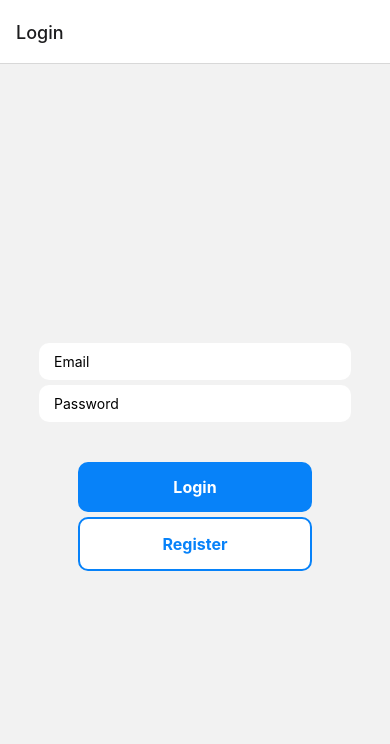
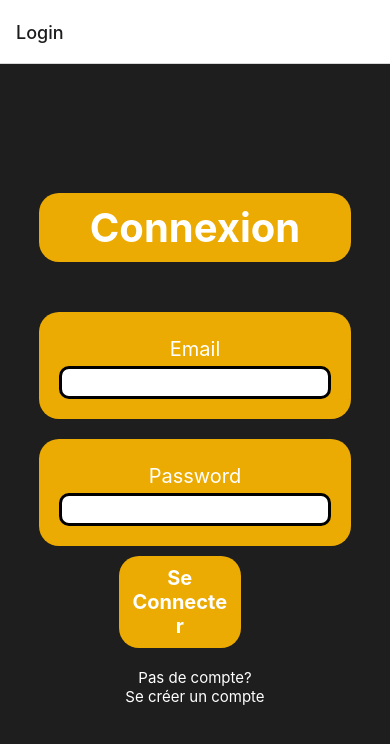
Before and after one commit to williamdourlens/stockApp, a React Native app: screen /Login in a window 390 px wide. Shown: the top 744 px of the page. Built offline with nearby package versions, Linux system fonts and the light colour scheme; no server answers.

Commit message:
front de la page de login

```diff
--- a/screens/Login.js
+++ b/screens/Login.js
@@ -44,15 +44,20 @@ const Login = () => {
       style={styles.container}
       behavior="padding"
     >
+      <View style={styles.Header}>
+      <Text style={styles.TxTHeader}>Connexion</Text>
+      </View>
       <View style={styles.inputContainer}>
+        <Text style={styles.TxtInput}>Email</Text>
         <TextInput
-          placeholder="Email"
           value={email}
           onChangeText={text => setEmail(text)}
           style={styles.input}
         />
+      </View>
+      <View style={styles.inputContainer}>
+        <Text style={styles.TxtInput}>Password</Text>
         <TextInput
-          placeholder="Password"
           value={password}
           onChangeText={text => setPassword(text)}
           style={styles.input}
@@ -60,18 +65,21 @@ const Login = () => {
         />
       </View>
 
-      <View style={styles.buttonContainer}>
+      <View >
         <TouchableOpacity
           onPress={handleLogin}
           style={styles.button}
         >
-          <Text style={styles.buttonText}>Login</Text>
+          <Text style={styles.ValideLogin}>Se Connecter</Text>
         </TouchableOpacity>
+      </View>
+      <View style={styles.Register}>
         <TouchableOpacity
           onPress={handleSignUp}
-          style={[styles.button, styles.buttonOutline]}
+          style={[ styles.Register]}
         >
-          <Text style={styles.buttonOutlineText}>Register</Text>
+        <Text style={styles.buttonOutlineText}>Pas de compte?</Text>
+        <Text style={styles.buttonOutlineText}>Se créer un compte</Text>
         </TouchableOpacity>
       </View>
     </KeyboardAvoidingView>
@@ -85,44 +93,70 @@ const styles = StyleSheet.create({
     flex: 1,
     justifyContent: 'center',
     alignItems: 'center',
+    backgroundColor: '#1E1E1E',
+
   },
+  Header: {
+    width: '80%',
+    marginBottom: 30,
+    padding: 10,
+    backgroundColor: '#ECAB03',
+    borderRadius: 20,
+  },
+  TxTHeader: {
+    fontSize: 40,
+    fontWeight: 'bold',
+    color: 'white',
+    textAlign: 'center',
+  },
+
   inputContainer: {
-    width: '80%'
+    width: '80%',
+    backgroundColor: '#ECAB03',
+    padding: 20,
+    marginTop: 20,
+    borderRadius: 20,
   },
+  TxtInput: {
+    textAlign: 'center',
+    fontSize: 20,
+    color: 'white',
+    marginTop: 5,
+  },
+
   input: {
     backgroundColor: 'white',
     paddingHorizontal: 15,
-    paddingVertical: 10,
+    paddingBottom: 10,
     borderRadius: 10,
     marginTop: 5,
+    borderWidth: 3,
+    borderColor: 'black',
+
   },
-  buttonContainer: {
-    width: '60%',
-    justifyContent: 'center',
-    alignItems: 'center',
-    marginTop: 40,
+
+  button: {
+    width: '80%',
+    marginVertical: 10,
+    padding: 10,
+    borderRadius: 20,
+    backgroundColor: '#ECAB03',
   },
-  button: {
-    backgroundColor: '#0782F9',
-    width: '100%',
-    padding: 15,
-    borderRadius: 10,
-    alignItems: 'center',
-  },
-  buttonOutline: {
-    backgroundColor: 'white',
-    marginTop: 5,
-    borderColor: '#0782F9',
-    borderWidth: 2,
-  },
-  buttonText: {
+  ValideLogin: {
+    fontSize: 20,
+    fontWeight: 'bold',
     color: 'white',
-    fontWeight: '700',
-    fontSize: 16,
+
+    textAlign: 'center',
+    backgroundColor: '#ECAB03',
   },
   buttonOutlineText: {
-    color: '#0782F9',
-    fontWeight: '700',
-    fontSize: 16,
+    color: 'white',
+    textAlign: 'center',
+    fontSize: 15,
+  },
+  Register: {
+    padding: 5,
+    borderRadius: 20,
   },
 })
```
